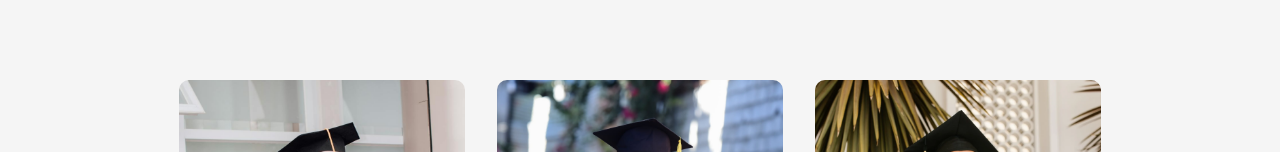
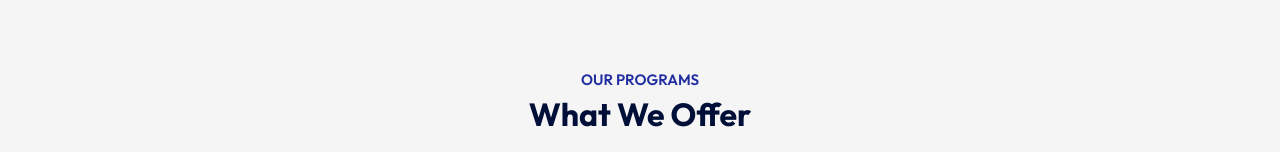
Before and after one commit to dCOMMICS/CHUR1, a React (Vite) app: page / in a window 1280 px wide. Shown: the part 800-952 px from the top of the page. Built offline with nearby package versions, Linux system fonts and the light colour scheme.

Commit message:
💪🏿💪🏿

```diff
--- a/src/App.jsx
+++ b/src/App.jsx
@@ -2,6 +2,7 @@
 import NavBar from './components/NavBar/NavBar'
 import Hero from './components/Hero/Hero'
 import Programs from './components/Programs/Programs'
+import Title from './components/Title/Title'
 
 const App = () => {
   return (
@@ -9,6 +10,7 @@
       <NavBar/>
       <Hero/>
       <div className='container'>
+        <Title/>
         <Programs />
 
       </div>
--- a/src/components/Title/Title.css
+++ b/src/components/Title/Title.css
@@ -0,0 +1,15 @@
+.title {
+    text-align: center;
+    color: #212ea0;
+    font-size: 15px;
+    font-weight: 600;
+    text-transform: uppercase;
+    margin: 70px 0 30px;
+}
+
+.title h2 {
+    font-size: 32px;
+    color: #000f38;
+    margin-top: 5px;
+    text-transform: none;
+}
```
